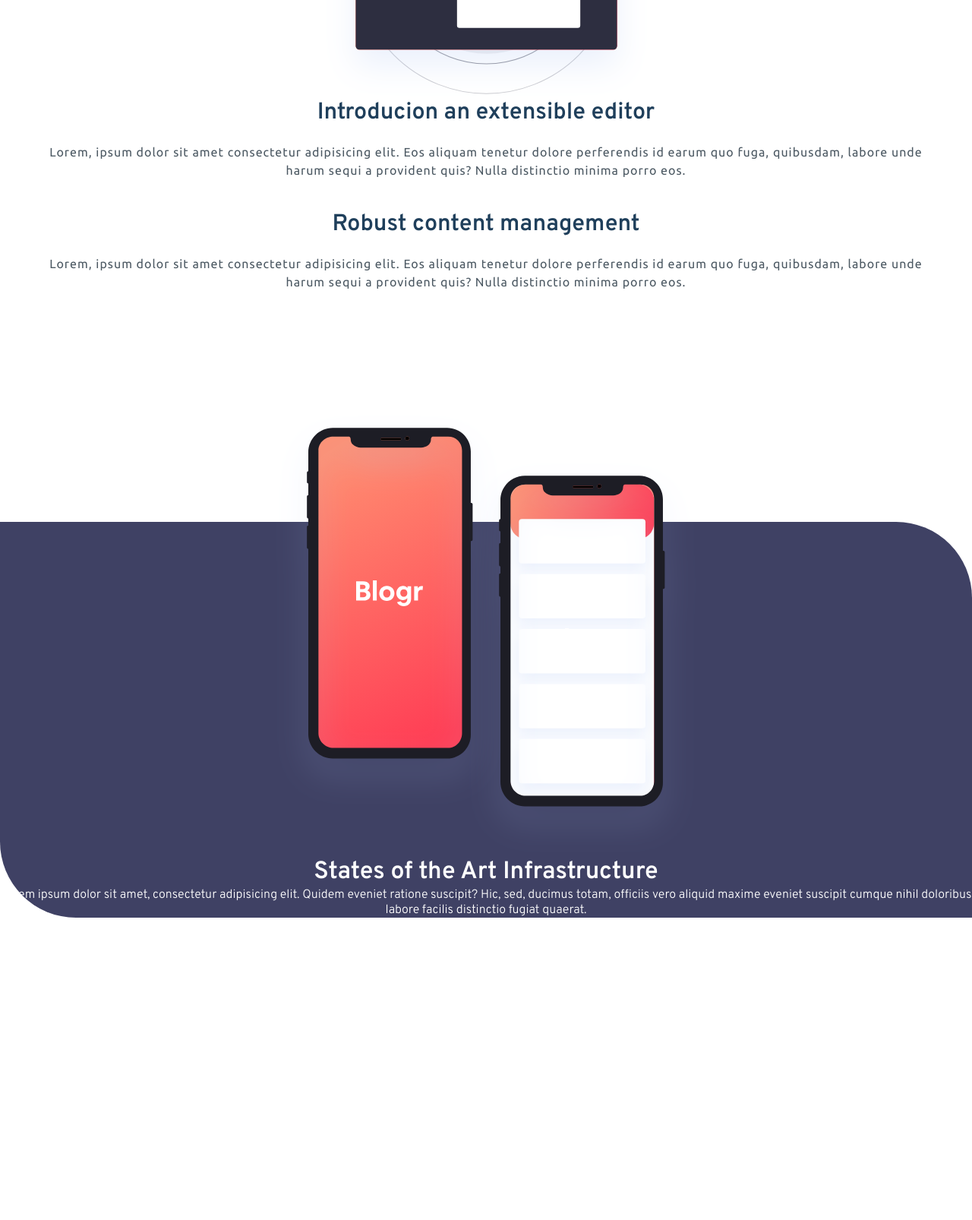
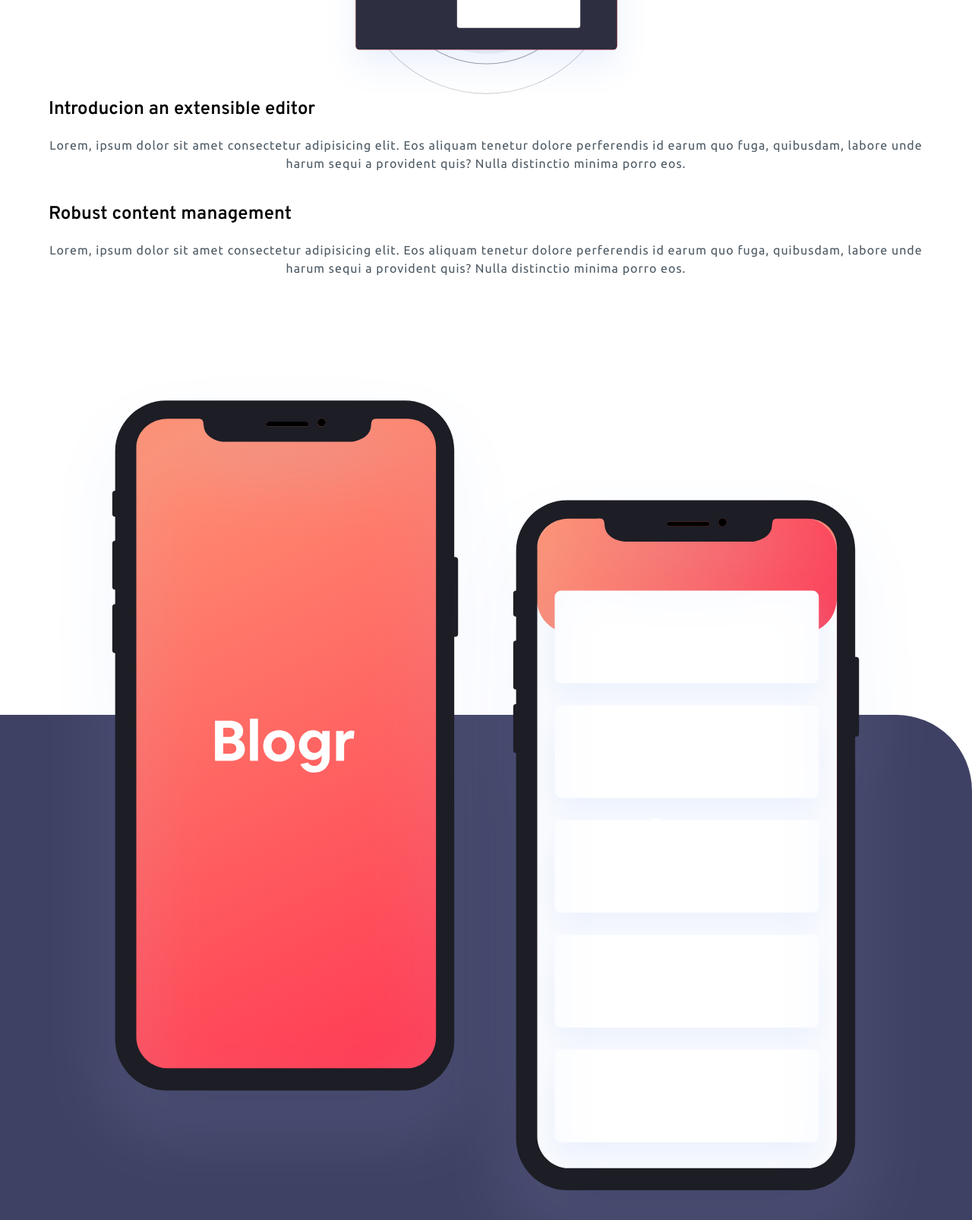
Before and after one commit to Angiejimenezc/Challage-Frontend-Mentor, a plain HTML site: page index.html in a window 1280 px wide. Shown: the part 1140-2746 px from the top of the page at 76% size. Before the commit the page ends 2508 px from the top, so only its background shows below. Drawn offline with Linux system fonts and the light colour scheme.

Commit message:
Finish header and main

```diff
--- a/css/style.css
+++ b/css/style.css
@@ -23,6 +23,7 @@
   --color-l-red: hsl(356, 100%, 66%);
   --color-v-l-red: hsl(355, 100%, 74%);
   --color-v-d-blue: hsl(208, 49%, 24%);
+  --color-grayish-blue: hsl(240, 2%, 79%);
   --color-very-d-grayish-blue: hsl(207, 13%, 34%);
   --color-v-d-black-blue: hsl(240, 10%, 16%);
 }
@@ -162,16 +163,17 @@
   z-index: -1;
   border-radius: 0 100px 0 100px;
 }
-.infrastructure__container {
-  padding-bottom: 80px;
-}
 
 .infrastructure__title {
   font-size: 2rem;
 }
-.infrastructure__phone {
+.infrastructure__phones {
   width: 100%;
 }
 .infrastructure__paragraph {
-  color: var(--);
+  color: var(--color-grayish-blue);
+  line-height: 1.5rem;
+  width: 90%;
+  margin: auto;
+  margin-top: 20%;
 }
--- a/index.html
+++ b/index.html
@@ -9,13 +9,13 @@
       sizes="32x32"
       href="./images/favicon-32x32.png"
     />
-    <title>Frontend Mentor | [Blogr]</title>
+    <title>Frontend Mentor| Challange</title>
     <link rel="stylesheet" href="css/style.css" />
   </head>
   <body>
     <header class="hero">
       <nav class="nav container">
-        <div class="nav_logo">
+        <div class="nav__logo">
           <img src="images/logo.svg" class="nav_logo-img" alt="" srcset="" />
         </div>
         <div class="nav_hamburguer">
@@ -33,6 +33,7 @@
           <a href="#" class="hero__cta hero__cta--bg">Learn More</a>
         </div>
       </section>
+
       <img
         src="images/bg-pattern-intro-mobile.svg"
         class="hero__patterns"
@@ -41,45 +42,83 @@
       />
     </header>
     <main class="main">
-      <section class="designed container">
+      <section class="designed">
+        <div class="container">
           <h2 class="subtitle">Designed for the future</h2>
           <div class="designed__container"></div>
           <div class="designed__ilustration"></div>
 
           <div class="disigned__texts">
             <div class="disigned__about disigned__about--margin">
-            <h2 class="subtitle">Introducion an extensible editor</h2>
+              <h2 class="disigned__subtitle">
+                Introducion an extensible editor
+              </h2>
               <p class="designed__paragraph">
                 Lorem, ipsum dolor sit amet consectetur adipisicing elit. Eos
                 aliquam tenetur dolore perferendis id earum quo fuga, quibusdam,
-              labore unde harum sequi a provident quis? Nulla distinctio minima
-              porro eos.
+                labore unde harum sequi a provident quis? Nulla distinctio
+                minima porro eos.
               </p>
             </div>
             <div class="disigned__about">
-            <h2 class="subtitle">Robust content management</h2>
+              <h2 class="disigned__subtitle">Robust content management</h2>
               <p class="designed__paragraph">
                 Lorem, ipsum dolor sit amet consectetur adipisicing elit. Eos
                 aliquam tenetur dolore perferendis id earum quo fuga, quibusdam,
-              labore unde harum sequi a provident quis? Nulla distinctio minima
-              porro eos.
+                labore unde harum sequi a provident quis? Nulla distinctio
+                minima porro eos.
               </p>
             </div>
           </div>
+        </div>
+      </div>
+
       </section>
+
       <section class="infrastructure">
-        <div class="infrastructure__container"></div>
-        <img src="images/illustration-phones.svg" class="infrastructure phones" alt="" srcset="" />
-<div class="intrastructure__container">
+
+        <div class="infrastructure__container container">
+          <img
+            src="images/illustration-phones.svg"
+            class="infrastructure__phones"
+          />
+
+          <div class="intrastructure__texts">
             <h2 class="infrastructure__title">
               States of the Art Infrastructure
             </h2>
-  <p class="infrastructure__paragraph">Lorem ipsum dolor sit amet, consectetur adipisicing elit. Quidem eveniet ratione suscipit? Hic, sed, ducimus totam, officiis vero aliquid maxime eveniet suscipit cumque nihil doloribus labore facilis distinctio fugiat quaerat.</p>
+            <p class="infrastructure__paragraph">
+              Lorem ipsum dolor sit amet, consectetur adipisicing elit. Quidem
+              eveniet ratione suscipit? Hic, sed, ducimus totam, officiis vero
+              aliquid maxime eveniet suscipit cumque nihil doloribus labore
+              facilis distinctio fugiat quaerat.
+            </p>
+          </div>
+        </div>
+
+      </section>
+      <section class="designed designed--left">
+
+        <div class="container">
+
+          <div class="designed__container designed__container--left">
+             <div class="designed__illustration designed__illustration--right"></div>
+
+             <div class="designed__texts">
+                 <div class="designed__about designed__about--margin">
+                     <h2 class="designed__subtitle">Introducing an extensible editor</h2>
+                     <p class="designed__paragraph">Lorem ipsum dolor sit amet consectetur adipisicing elit. Accusantium, fuga repellat. Dolor et assumenda omnis non molestiae iste temporibus eius, labore porro, distinctio sapiente natus doloremque voluptatibus, fuga eum fugit.</p>
+                 </div>
+                 <div class="designed__about">
+                     <h2 class="designed__subtitle">Robust content managment</h2>
+                     <p class="designed__paragraph">Lorem ipsum dolor sit amet consectetur adipisicing elit. Accusantium, fuga repellat. Dolor et assumenda omnis non molestiae iste temporibus</p>
+                 </div>
+             </div>
          </div>
 
          </div>
+
       </section>
-      <div class="container"></div>
  </main>
   </body>
 </html>
```
Lines whose indentation alone changed are shown as unchanged.
